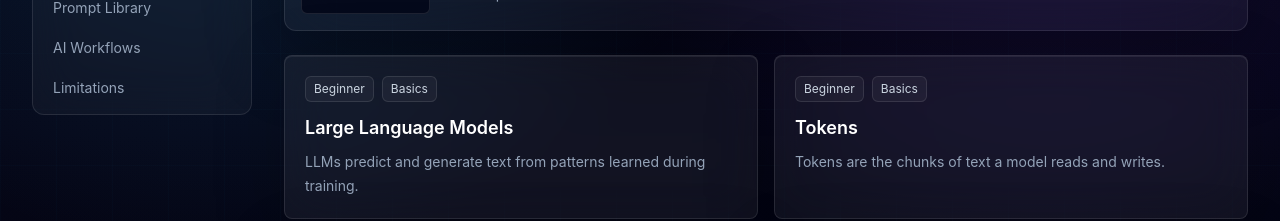
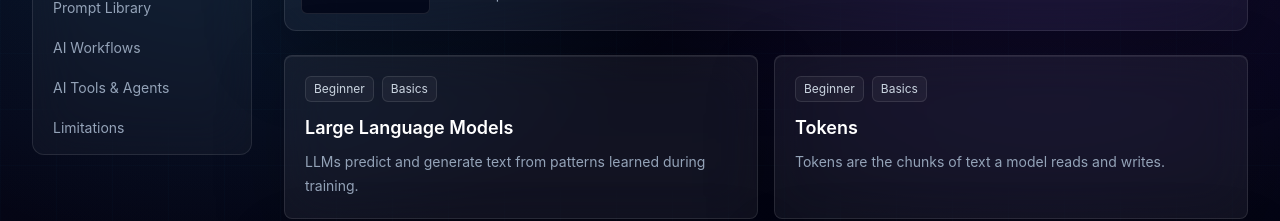
Before and after one commit to CodeByKhaleel/ContextCraft, a Next.js app: page /basics in a window 1280 px wide. Shown: the part 357-578 px from the top of the page. Built offline with nearby package versions, Linux system fonts and the light colour scheme.

Commit message:
Add tools to section sidebar

```diff
--- a/components/section-shell.tsx
+++ b/components/section-shell.tsx
@@ -8,6 +8,7 @@ const sidebar = [
   { href: "/context-engineering", label: "Context Engineering" },
   { href: "/prompts", label: "Prompt Library" },
   { href: "/workflows", label: "AI Workflows" },
+  { href: "/tools", label: "AI Tools & Agents" },
   { href: "/limitations", label: "Limitations" },
 ];
 
```
